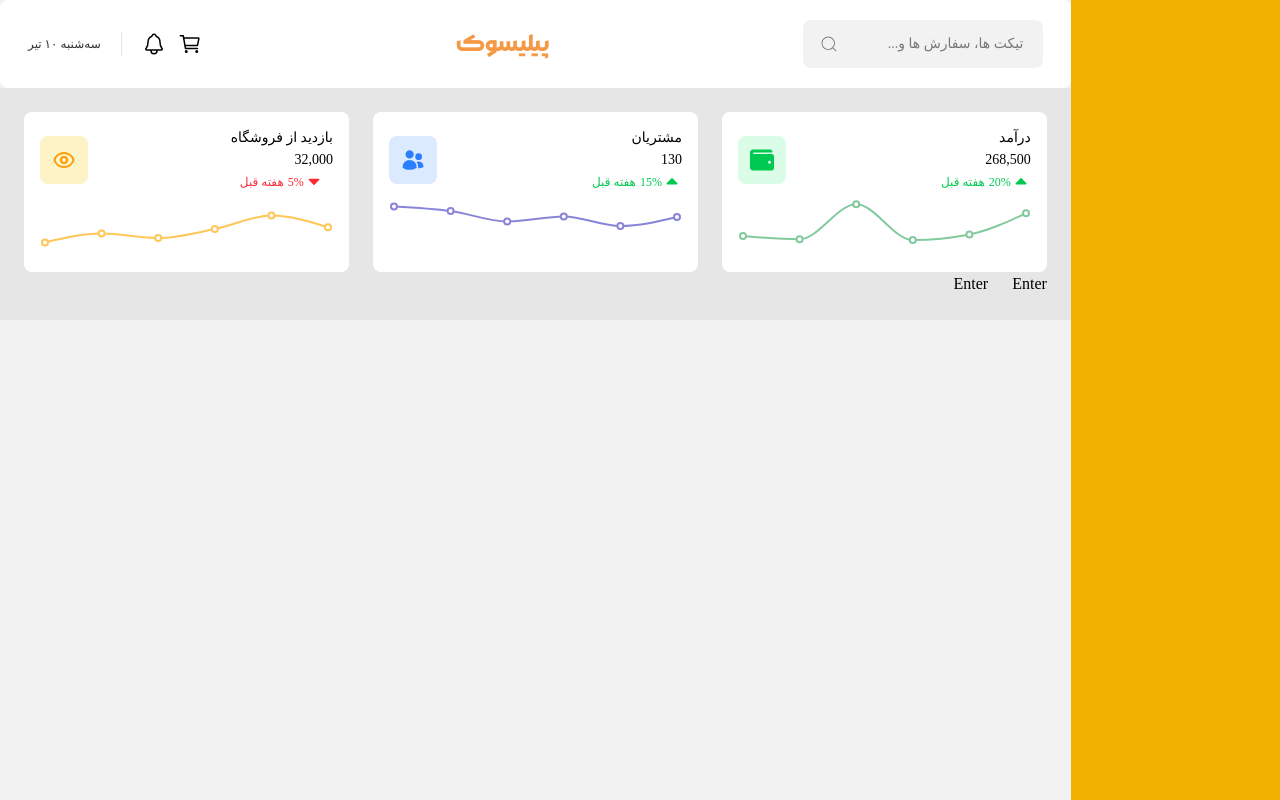
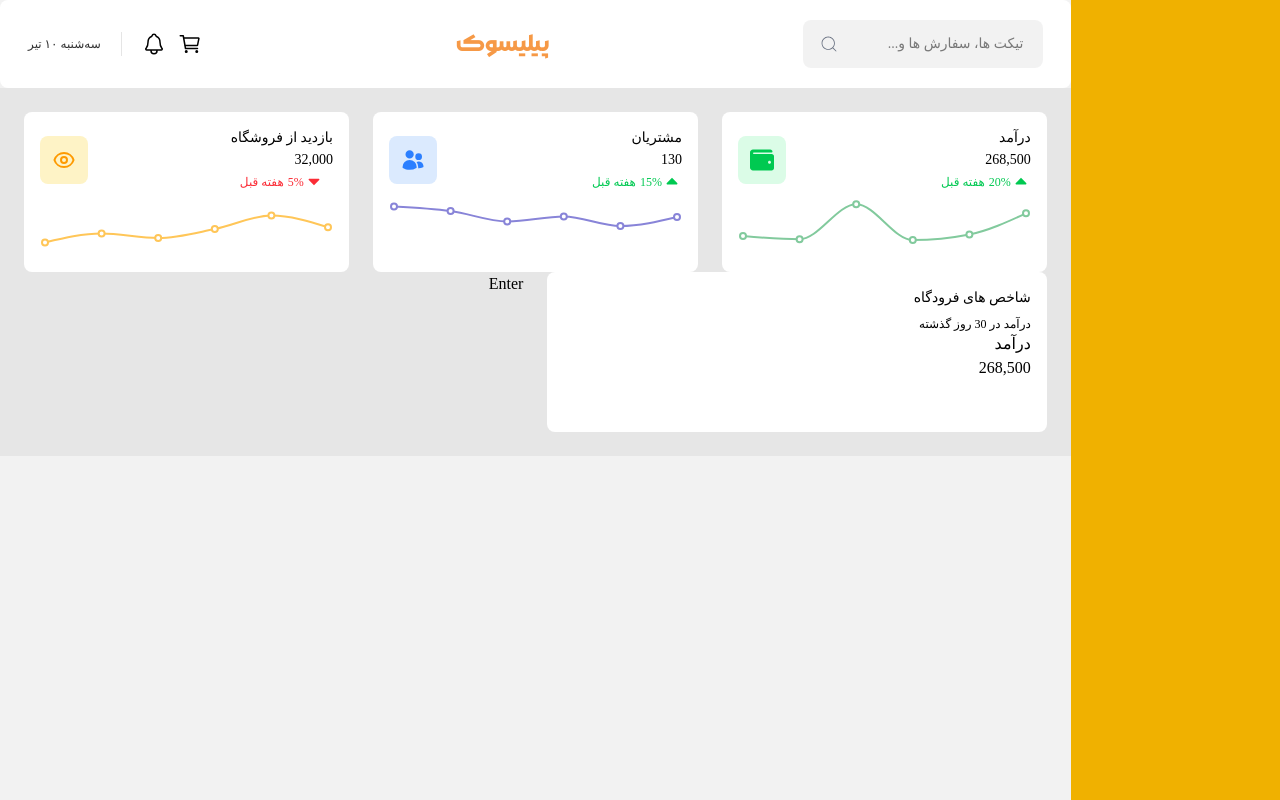
Before and after one commit to HoseinParvaresh/pet-shop, a Next.js app: page /admin-dashboard in a window 1280 px wide. Built offline with nearby package versions, Linux system fonts and the light colour scheme; a web font is replaced by a local one.

Commit message:
Store Metrics Chart part 1

```diff
--- a/src/components/templates/AdminDashboard/StoreMetricsChart/StoreMetricsChart.js
+++ b/src/components/templates/AdminDashboard/StoreMetricsChart/StoreMetricsChart.js
@@ -1,7 +1,22 @@
+import { formatNumber } from "@/Utility/UtilityFunction";
+
 export default function StoreMetricsChart() {
     return (
-        <div>
-            Enter
+        <div className="flex flex-col p-4 w-full h-40 rounded-lg bg-white">
+            {/* title */}
+            <div className="flex flex-col gap-2">
+                <p className="text-sm font-danaBold">شاخص های فرودگاه</p>
+                <p className="text-xs">درآمد در 30 روز گذشته</p>
+            </div>
+            {/* overview */}
+            <div>
+                <div>
+                    <p>درآمد</p>
+                    <p>{formatNumber(268500)}</p>
+                </div>
+                <div></div>
+                <div></div>
+            </div>
         </div>
     );
 }
--- a/src/pages/admin-dashboard/index.js
+++ b/src/pages/admin-dashboard/index.js
@@ -17,7 +17,7 @@ export default function AdminDashboard() {
                     <section class="bg-black/5 p-6">
                         <StatisticsCards />
                         {/* Store Metrics Chart / Top Products List   */}
-                        <div className="flex gap-6">
+                        <div className="grid grid-cols-2 gap-6">
                             <StoreMetricsChart />
                             <TopProductsList />
                         </div>
```
